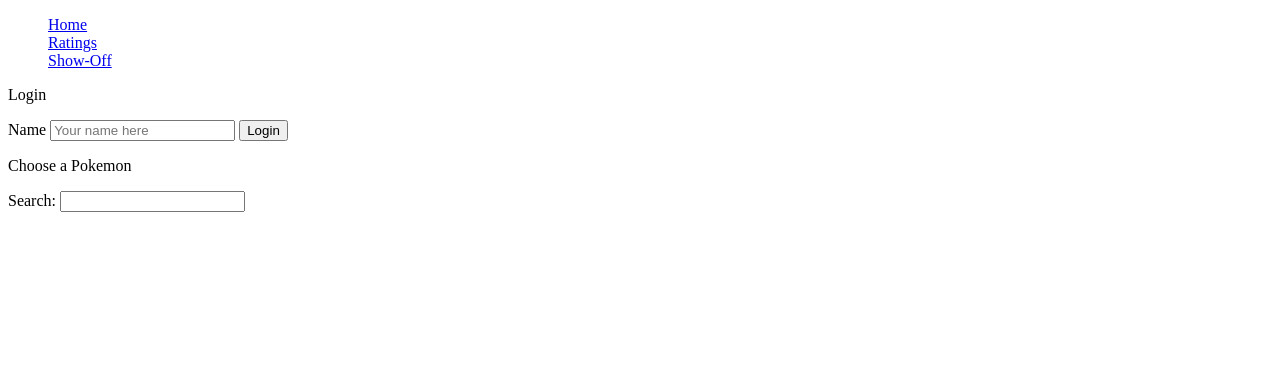
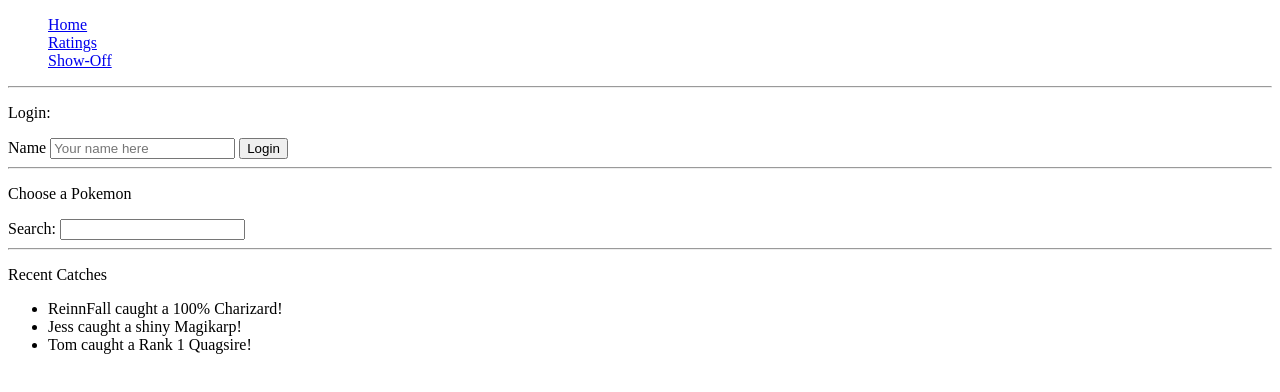
Before and after one commit to ReinnFall/CS260-Project, a plain HTML site: page index.html in a window 1280 px wide. Drawn offline with Linux system fonts and the light colour scheme.

Commit message:
added recent catches to home page

```diff
--- a/index.html
+++ b/index.html
@@ -15,21 +15,32 @@
                 <div><a href="brag.html">Show-Off</a></div>
               </menu>
         </nav>
+        <hr> <!-- makes line across screen (take out when adding css)-->
     </header>
     <main>
-        <p>Login</p>
+        <p>Login:</p>
         <form method="get" action="ratings.html">
             <label for="name">Name</label>
             <input type="text" id="name" placeholder="Your name here" />
             <button type="submit">Login</button>
         </form>
+        <hr> <!-- makes line across screen (take out when adding css)-->
 
         <p>Choose a Pokemon</p>
          <div>
             <label for="search">Search: </label>
             <input type="search" id="search" name="varSearch" />
         </div>
+        <hr> <!-- makes line across screen (take out when adding css)-->
 
+        <p>Recent Catches</p>
+        <div>
+            <ul>
+                <li>ReinnFall caught a 100% Charizard!</li>
+                <li>Jess caught a shiny Magikarp!</li>
+                <li>Tom caught a Rank 1 Quagsire!</li>
+            </ul>
+        </div>
     </main>
     <footer>
 
```
